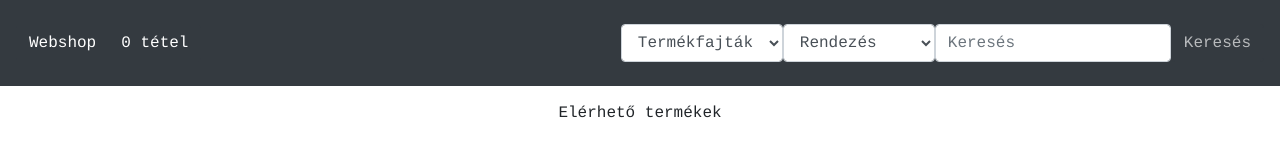
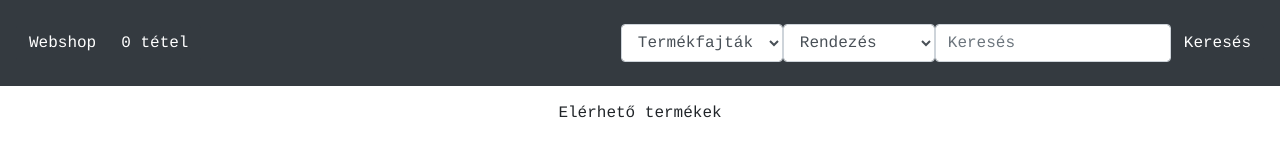
Before and after one commit to I-like-PhysiX/webshop, a Vue app in the folder webshop/: page / in a window 1280 px wide. Shown: the top 160 px of the page. Built offline with nearby package versions, Linux system fonts and the light colour scheme.

Commit message:
Update App.vue

```diff
--- a/webshop/src/App.vue
+++ b/webshop/src/App.vue
@@ -50,8 +50,7 @@
          </li>
          <li class="nav-item active">
            <b-form-group
-                         label-for="search"
-                         :state="searchstate">
+                         label-for="search">
              <b-form-input
                            class="form-control"
                            size="md"
@@ -64,11 +63,10 @@
          <li class="nav-item active">
            <b-btn
                          class="exPopoverReactive1"
-                         v-on:click="szur2(), search=''"
+                         v-on:click="szur2()"
                          size="md"
                          variant="dark"
-                         style="text-align: center"
-                         :disabled="this.search === '' ? true : false">
+                         style="text-align: center">
                          Keresés
            </b-btn>
          </li>
@@ -94,7 +92,6 @@
                 v-on:initEvent="init"
                 v-on:basketrouterEvent="basketrouter">
     </router-view>
-
     <b-navbar toggleable="md" variant="dark" class="bottom">
       <div class="footer" style="color:white;  margin: 0px auto;">
         © 2018. Minden jog fenntartva
@@ -119,7 +116,6 @@ export default {
       csakvasarlas: false,
       csaktermekek: true,
       search:'',
-      searchstate: null,
       url:``,
       tomb: [],
       szurttomb: [],
@@ -135,11 +131,7 @@ export default {
     }
   },
   watch: {
-     search (val) {
-       if (val) {
-         this.searchstate = true;
-       }
-     },
+
    },
   methods: {
     updatePage(diff){
@@ -244,11 +236,12 @@ export default {
       },
       szur2(){
         this.pageNumber=0;
-        if (this.search) {
+        if (this.search!="") {
           this.szurttomb =this.tomb.filter(v => RegExp(this.search,'i').test(v.termek)).slice(0,9);
           this.itemsPerRow=this.szurttomb.length;
           this.szurttombhossz=this.szurttomb.length;
           this.searchrouter();
+          this.search="";
         }
       }
   },
```
